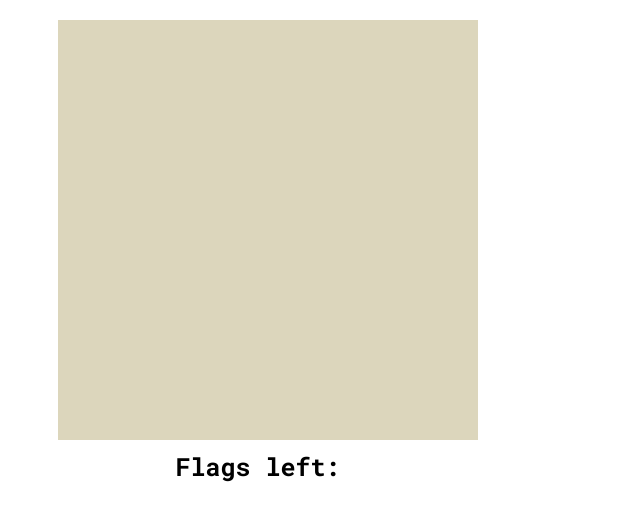
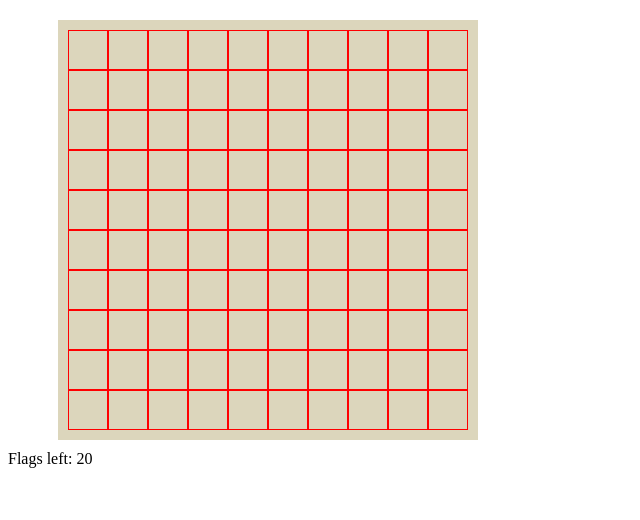
Before and after one commit to christinalorenzomontes/minesweeper, a plain HTML site: page index.html in a window 1280 px wide. Shown: the whole page, without its empty margins (0-640 px from the left). Drawn offline with Linux system fonts and the light colour scheme.

Commit message:
first funscionalities

```diff
--- a/app.js
+++ b/app.js
@@ -1,3 +1,22 @@
 document.addEventListener('DOMContentLoaded', () => {
+    const grid = document.querySelector('.grid');
+    const flagsLeft = document.querySelector('#flags-left');
+    const width = 10;
+    let bombAmount = 20;
 
+    // Create board
+    const createBoard = () => {
+        flagsLeft.innerHTML = bombAmount;
+
+        const bombArray = Array(bombAmount).fill('bomb');
+        const emptyArray = Array(width * width - bombAmount).fill('valid');
+        console.log(emptyArray);
+
+        for (let i = 0; i < width * width; i++) {
+            const square = document.createElement('div');
+            square.id = i;
+            grid.appendChild(square);
+        }
+    }
+    createBoard();
 })
--- a/style.css
+++ b/style.css
@@ -11,10 +11,15 @@
     margin-bottom: 10px;
     border: 10px solid #dcd6bc;
     display: flex;
+    flex-wrap: wrap;
 }
 
-div {
+.grid div {
     font-size: 25px;
     text-align: center;
     font-family: "Roboto Mono", monospace;
+    width: 40px;
+    height: 40px;
+    border: 1px solid red;
+    box-sizing: border-box;
 }
```
